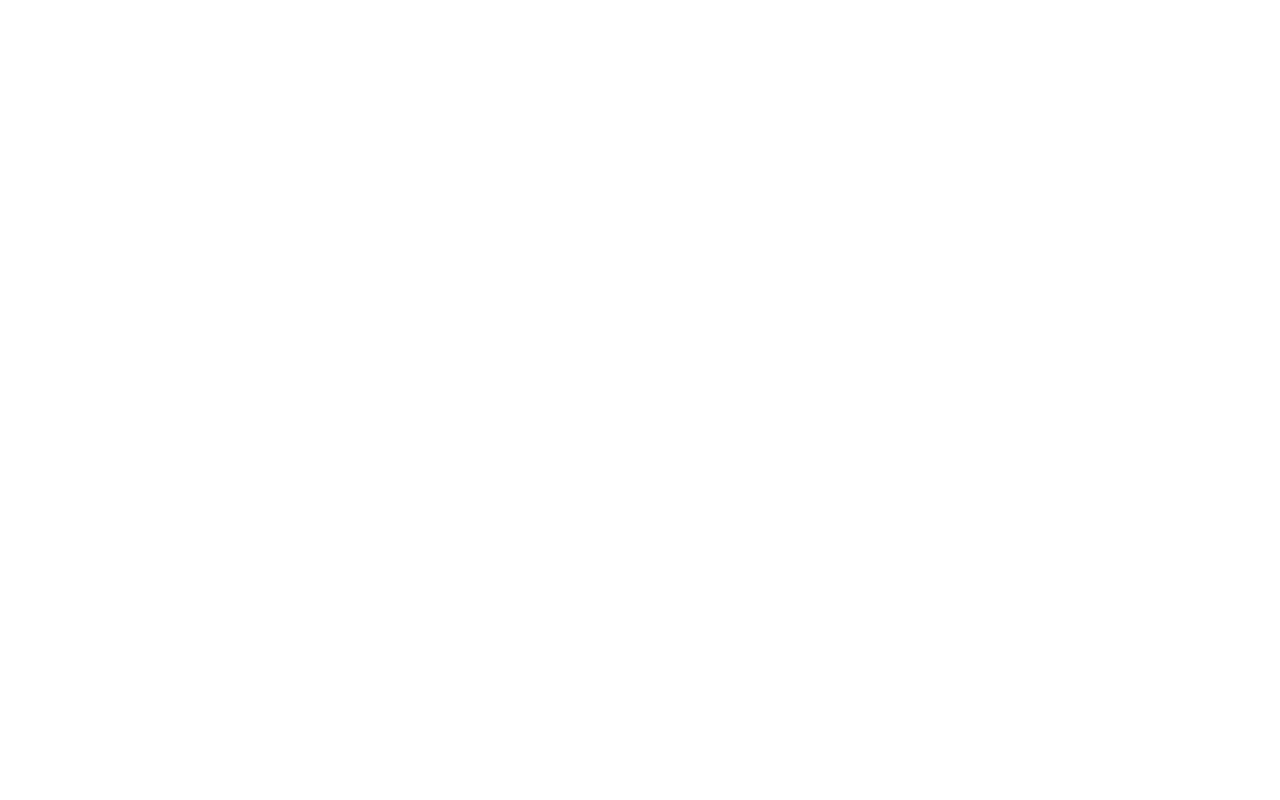
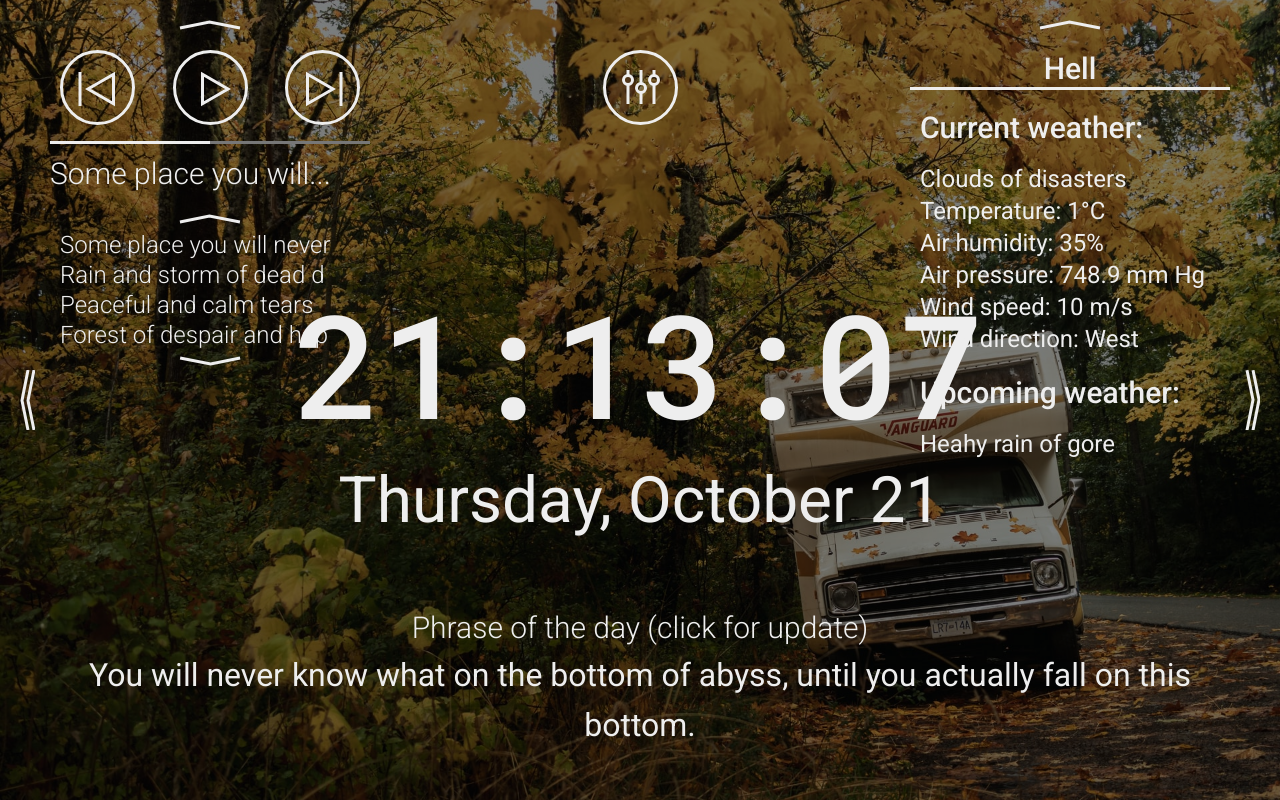
Before and after one commit to thirdmadman/fe-training-JSFE2021Q3-momentum, a website built with webpack: page momentum/src/index.html in a window 1280 px wide. Built offline with nearby package versions, Linux system fonts and the light colour scheme.

Commit message:
feat: impl basic layout

```diff
--- a/momentum/src/index.html
+++ b/momentum/src/index.html
@@ -9,7 +9,80 @@
   </head>
   <body>
     <main class="momentum-app">
+      <div class="momentum-app__overlay">
+        <div class="greetings greetings_hidden">
+          <div class="greetings__text">Hello there,</div>
+          <div class="greetings__name">John Dove</div>
+        </div>
+        <div class="date-time">
+          <div class="date-time__time">21:13:07</div>
+          <div class="date-time__date">Thursday, October 21</div>
+        </div>
+        <div class="horizontal-bar">
+          <div class="line">
+            <div class="music-player">
+              <div class="music-player__button-close"></div>
+              <div class="music-player__button-open music-player__button-open_hidden"></div>
+              <div class="music-player__overlay">
+                <div class="music-player__container">
+                  <div class="music-player__controls player-controls">
+                    <div class="player-controls__play-buttons">
+                      <div class="player-controls__button player-controls__button_prev"></div>
+                      <div class="player-controls__button player-controls__button_play"></div>
+                      <div class="player-controls__button player-controls__button_next"></div>
+                    </div>
+                    <input class="player-controls__scroll" type="range" min="0" max="100" step="0.001" value="0" />
+                    <div class="player-controls__song-name">Some place you will...</div>
+                  </div>
+                  <div class="music-player__playlist player-playlist">
+                    <div class="player-playlist__button player-playlist__button_prev"></div>
+                    <div class="player-playlist__songs-list">
+                      <div class="player-playlist__songs-list-element">Some place you will never</div>
+                      <div class="player-playlist__songs-list-element">Rain and storm of dead d</div>
+                      <div class="player-playlist__songs-list-element">Peaceful and calm tears</div>
+                      <div class="player-playlist__songs-list-element">Forest of despair and hap</div>
+                    </div>
+                    <div class="player-playlist__button player-playlist__button_next"></div>
+                  </div>
+                </div>
+              </div>
+            </div>
+            <div class="button-configs"></div>
+            <div class="weather-forecast">
+              <div class="weather-forecast__button-close"></div>
+              <div class="weather-forecast__button-open weather-forecast__button-open_hidden"></div>
+              <div class="weather-forecast__overlay"></div>
+              <div class="weather-forecast__container">
+                <div class="weather-forecast__city">Hell</div>
+                <div class="weather-forecast__weather-block weather-block">
+                  <div class="weather-block__title">Current weather:</div>
+                  <div class="weather-block__body">
+                    <p>Clouds of disasters</p>
+                    <p>Temperature: 1°C</p>
+                    <p>Air humidity: 35%</p>
+                    <p>Air pressure: 748.9 mm Hg</p>
+                    <p>Wind speed: 10 m/s</p>
+                    <p>Wind direction: West</p>
+                  </div>
+                </div>
+                <div class="weather-forecast__weather-block weather-block">
+                  <div class="weather-block__title">Upcoming weather:</div>
+                  <div class="weather-block__body">Heahy rain of gore</div>
+                </div>
+              </div>
+            </div>
+          </div>
+          <div class="day-phrase">
+            <div class="day-phrase__title">Phrase of the day (click for update)</div>
+            <div class="day-phrase__text">You will never know what on the bottom of abyss, until you actually fall on this bottom.</div>
+          </div>
+        </div>
 
+
+
+        <div class="button-prev-background"></div>
+        <div class="button-next-background"></div>
+      </div>
     </main>
   </body>
 </html>
--- a/momentum/src/scss/core.scss
+++ b/momentum/src/scss/core.scss
@@ -0,0 +1,422 @@
+$color-light-xl: #eeeeee;
+$color-dark-s: #777777;
+
+.momentum-app {
+  background: url("/src/assets/img/jpg/default-background.jpg");
+  background-repeat: no-repeat;
+  background-position: center;
+  background-size: cover;
+  width: 100%;
+  height: 100%;
+  color: $color-light-xl;
+
+  .greetings {
+    width: 100%;
+    height: 100%;
+
+    display: flex;
+    justify-content: center;
+    align-items: center;
+    flex-direction: column;
+
+    font-style: normal;
+    font-weight: 500;
+    font-size: 96px;
+    line-height: 112px;
+    text-align: center;
+
+    &.greetings_hidden {
+      position: absolute;
+      bottom: -100%;
+      display: none;
+    }
+
+    .greetings__text {
+    }
+    .greetings__name {
+    }
+  }
+
+  .momentum-app__overlay {
+    background-color: rgba(0, 0, 0, 0.5);
+    width: 100%;
+    height: 100%;
+    position: relative;
+
+    .horizontal-bar {
+      display: flex;
+      justify-content: space-between;
+      flex-direction: column;
+      position: absolute;
+      z-index: 2;
+      width: 100%;
+      height: 100%;
+      padding: 20px 50px;
+      padding-bottom: 0;
+    }
+
+    .line {
+      display: flex;
+      justify-content: space-between;
+    }
+
+    .music-player {
+      .music-player__button-close {
+        background: url("/src/assets/img/svg/icons/button-close.svg");
+        background-repeat: no-repeat;
+        background-position: center;
+        background-size: auto;
+        height: 10px;
+        margin-bottom: 20px;
+
+        cursor: pointer;
+
+        &:active {
+          transform: scale(0.9);
+        }
+
+        &_hidden {
+          display: none;
+        }
+      }
+      .music-player__button-open {
+        background: url("/src/assets/img/svg/icons/playlist.svg");
+        background-repeat: no-repeat;
+        background-position: center;
+        background-size: auto;
+        width: 75px;
+        height: 75px;
+        cursor: pointer;
+
+        &_hidden {
+          display: none;
+        }
+
+        &:active {
+          transform: scale(0.9);
+        }
+      }
+
+      .music-player__overlay {
+      }
+
+      .music-player__container {
+      }
+
+      .music-player__controls {
+      }
+
+      .player-controls {
+        input[type="range"] {
+          -webkit-appearance: none;
+          width: 100%;
+          background: transparent;
+        }
+
+        input[type="range"]::-webkit-slider-thumb {
+          -webkit-appearance: none;
+        }
+
+        input[type="range"]:focus {
+          outline: none;
+        }
+
+        input[type="range"]::-ms-track {
+          width: 100%;
+          cursor: pointer;
+          background: transparent;
+          border-color: transparent;
+          color: transparent;
+        }
+
+        input[type="range"]::-webkit-slider-runnable-track {
+          height: 3px;
+          cursor: pointer;
+        }
+
+        input[type="range"]::-moz-range-track {
+          height: 3px;
+          cursor: pointer;
+        }
+
+        input[type="range"]::-ms-track {
+          height: 3px;
+          cursor: pointer;
+        }
+
+        .player-controls__play-buttons {
+          display: flex;
+          justify-content: space-between;
+          padding: 0 10px;
+        }
+
+        .player-controls__button {
+          width: 75px;
+          height: 75px;
+          background-repeat: no-repeat;
+          background-position: center;
+          background-size: auto;
+          cursor: pointer;
+
+          &:active {
+            transform: scale(0.9);
+          }
+
+          &_prev {
+            background: url("/src/assets/img/svg/icons/button-prev-song.svg");
+          }
+          &_play {
+            background: url("/src/assets/img/svg/icons/button-play-song.svg");
+          }
+          &_next {
+            background: url("/src/assets/img/svg/icons/button-next-song.svg");
+          }
+        }
+
+        input[type="range"].player-controls__scroll {
+          width: 320px;
+          margin-top: 32px;
+          margin-top: 10px;
+          background: linear-gradient(90deg, $color-light-xl 50%, $color-dark-s 50%);
+        }
+
+        .player-controls__song-name {
+          font-family: Roboto;
+          font-style: normal;
+          font-weight: 300;
+          font-size: 30px;
+          line-height: 40px;
+        }
+      }
+
+      .music-player__playlist {
+        padding: 0 10px;
+        margin-top: 20px;
+      }
+
+      .player-playlist {
+        .player-playlist__button {
+          background-repeat: no-repeat;
+          background-position: center;
+          background-size: auto;
+          height: 10px;
+
+          cursor: pointer;
+
+          &:active {
+            transform: scale(0.9);
+          }
+
+          &_prev {
+            background-image: url("/src/assets/img/svg/icons/button-prev-page.svg");
+          }
+
+          &_next {
+            background-image: url("/src/assets/img/svg/icons/button-next-page.svg");
+          }
+        }
+
+        .player-playlist__songs-list {
+          font-family: Roboto;
+          font-style: normal;
+          font-weight: 300;
+          font-size: 24px;
+          line-height: 30px;
+
+          padding: 6px 0;
+        }
+
+        .player-playlist__songs-list-element {
+          cursor: pointer;
+          transition: all 0.5s;
+
+          &:hover {
+            padding-left: 30px;
+            background-repeat: no-repeat;
+            background-position: left center;
+            background-size: 24px;
+            background-image: url("/src/assets/img/svg/icons/button-play-song.svg");
+
+            transition: all 0.2s;
+          }
+        }
+      }
+    }
+
+    .button-configs {
+      background-repeat: no-repeat;
+      background-position: center;
+      background-size: auto;
+      height: 75px;
+      width: 75px;
+
+      cursor: pointer;
+      background-image: url("/src/assets/img/svg/icons/configs.svg");
+
+      margin-top: 30px;
+
+      &:active {
+        transform: scale(0.9);
+      }
+    }
+
+    .weather-forecast {
+      width: 320px;
+      .weather-forecast__button-close {
+        background: url("/src/assets/img/svg/icons/button-close.svg");
+        background-repeat: no-repeat;
+        background-position: center;
+        background-size: auto;
+        height: 10px;
+        margin-bottom: 20px;
+
+        cursor: pointer;
+
+        &:active {
+          transform: scale(0.9);
+        }
+
+        &_hidden {
+          display: none;
+        }
+      }
+      .weather-forecast__button-open {
+        background-repeat: no-repeat;
+        background-position: center;
+        background-size: auto;
+        height: 75px;
+        width: 75px;
+
+        cursor: pointer;
+        background-image: url("/src/assets/img/svg/icons/weather-forecast.svg");
+
+        margin-top: 30px;
+
+        &:active {
+          transform: scale(0.9);
+        }
+
+        &_hidden {
+          display: none;
+        }
+      }
+
+      .weather-forecast__city {
+        font-family: Roboto;
+        font-style: normal;
+        font-weight: 500;
+        font-size: 30px;
+        line-height: 37px;
+        text-align: center;
+        border-bottom: 3px solid $color-light-xl;
+      }
+
+      .weather-block {
+        padding: 0 10px;
+        margin-top: 20px;
+        .weather-block__title {
+          font-weight: 500;
+          font-size: 30px;
+          line-height: 36px;
+          margin-bottom: 17px;
+        }
+        .weather-block__body {
+          font-style: normal;
+          font-weight: normal;
+          font-size: 24px;
+          line-height: 32px;
+        }
+      }
+    }
+
+    .date-time {
+      position: absolute;
+      z-index: 1;
+      top: 0;
+      bottom: 0;
+      width: 100%;
+      height: 100%;
+      display: flex;
+      flex-direction: column;
+      justify-content: center;
+      align-items: center;
+
+      .date-time__time {
+        font-family: Roboto Mono;
+        font-style: normal;
+        font-weight: 500;
+        font-size: 144px;
+        line-height: 200px;
+        text-align: center;
+      }
+      .date-time__date {
+        font-family: Roboto;
+        font-style: normal;
+        font-weight: normal;
+        font-size: 64px;
+        line-height: 75px;
+        text-align: center;
+      }
+    }
+
+    .day-phrase {
+      text-align: center;
+      .day-phrase__title {
+        font-family: Roboto;
+        font-style: normal;
+        font-weight: 300;
+        font-size: 30px;
+        line-height: 45px;
+      }
+
+      .day-phrase__text {
+        font-size: 32px;
+        line-height: 50px;
+        margin-bottom: 50px;
+
+        cursor: pointer;
+        &:active {
+          transform: scale(0.9);
+        }
+      }
+    }
+
+    .button-prev-background {
+      position: absolute;
+      width: 15px;
+      height: 60px;
+      left: 20px;
+      top: calc(50% - (60px / 2));
+      cursor: pointer;
+      background-repeat: no-repeat;
+      background-position: left center;
+      background-size: auto;
+      z-index: 2;
+
+      background-image: url("/src/assets/img/svg/icons/button-prev-background.svg");
+
+      &:active {
+        transform: scale(0.9);
+      }
+    }
+
+    .button-next-background {
+      position: absolute;
+      width: 15px;
+      height: 60px;
+      right: 20px;
+      top: calc(50% - (60px / 2));
+      cursor: pointer;
+      background-repeat: no-repeat;
+      background-position: left center;
+      background-size: auto;
+      z-index: 2;
+
+      background-image: url("/src/assets/img/svg/icons/button-nex-background.svg");
+
+      &:active {
+        transform: scale(0.9);
+      }
+    }
+  }
+}
--- a/momentum/src/scss/style.scss
+++ b/momentum/src/scss/style.scss
@@ -14,6 +14,7 @@
 body {
   height: 100vh;
   line-height: 180%;
+  font-family: "Roboto";
 }
 
 a {
```
Also changed, not shown: momentum/src/assets/img/jpg/default-background.jpg (added), momentum/src/assets/img/svg/icons/button-close.svg (added), momentum/src/assets/img/svg/icons/button-nex-background.svg (added), momentum/src/assets/img/svg/icons/button-next-page.svg (added), momentum/src/assets/img/svg/icons/button-next-song.svg (added), momentum/src/assets/img/svg/icons/button-pause-song.svg (added), momentum/src/assets/img/svg/icons/button-play-song.svg (added), momentum/src/assets/img/svg/icons/button-prev-background.svg (added), momentum/src/assets/img/svg/icons/button-prev-page.svg (added), momentum/src/assets/img/svg/icons/button-prev-song.svg (added), momentum/src/assets/img/svg/icons/configs.svg (added), momentum/src/assets/img/svg/icons/logo.svg (added), momentum/src/assets/img/svg/icons/playlist.svg (added), momentum/src/assets/img/svg/icons/weather-forecast.svg (added).
